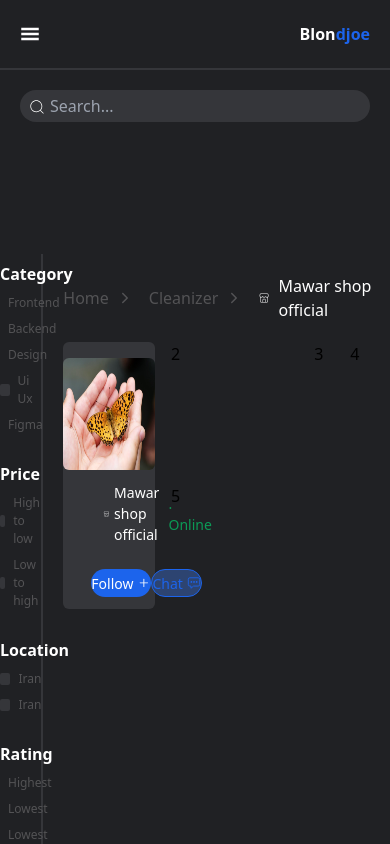
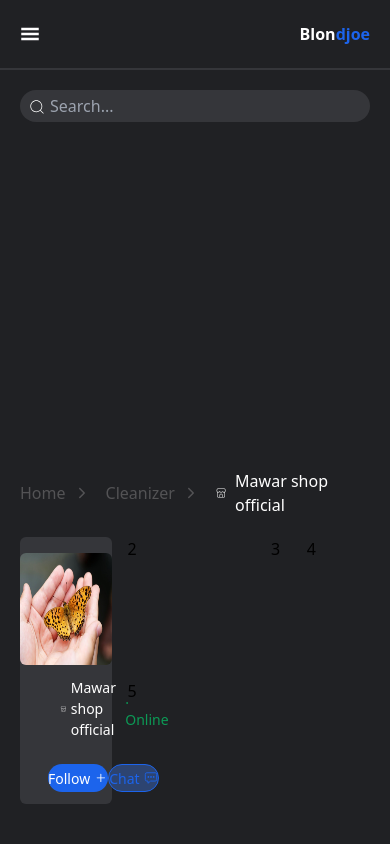
Before and after one commit to suriya-work/e-commerce-dashboard, a React (Vite) app: page / in a window 390 px wide. Built offline with nearby package versions, Linux system fonts and the light colour scheme.

Commit message:
change app

```diff
--- a/src/App.jsx
+++ b/src/App.jsx
@@ -6,7 +6,9 @@ const App = () => {
     <div className="min-h-screen grid grid-cols-1 grid-rows-[70px_1fr] bg-mainbg">
       <Header />
       <div className="container grid grid-cols-9 w-full">
-        <Aside />
+        <div className="md:flex hidden">
+          <Aside />
+        </div>
         <Home />
       </div>
     </div>
```
